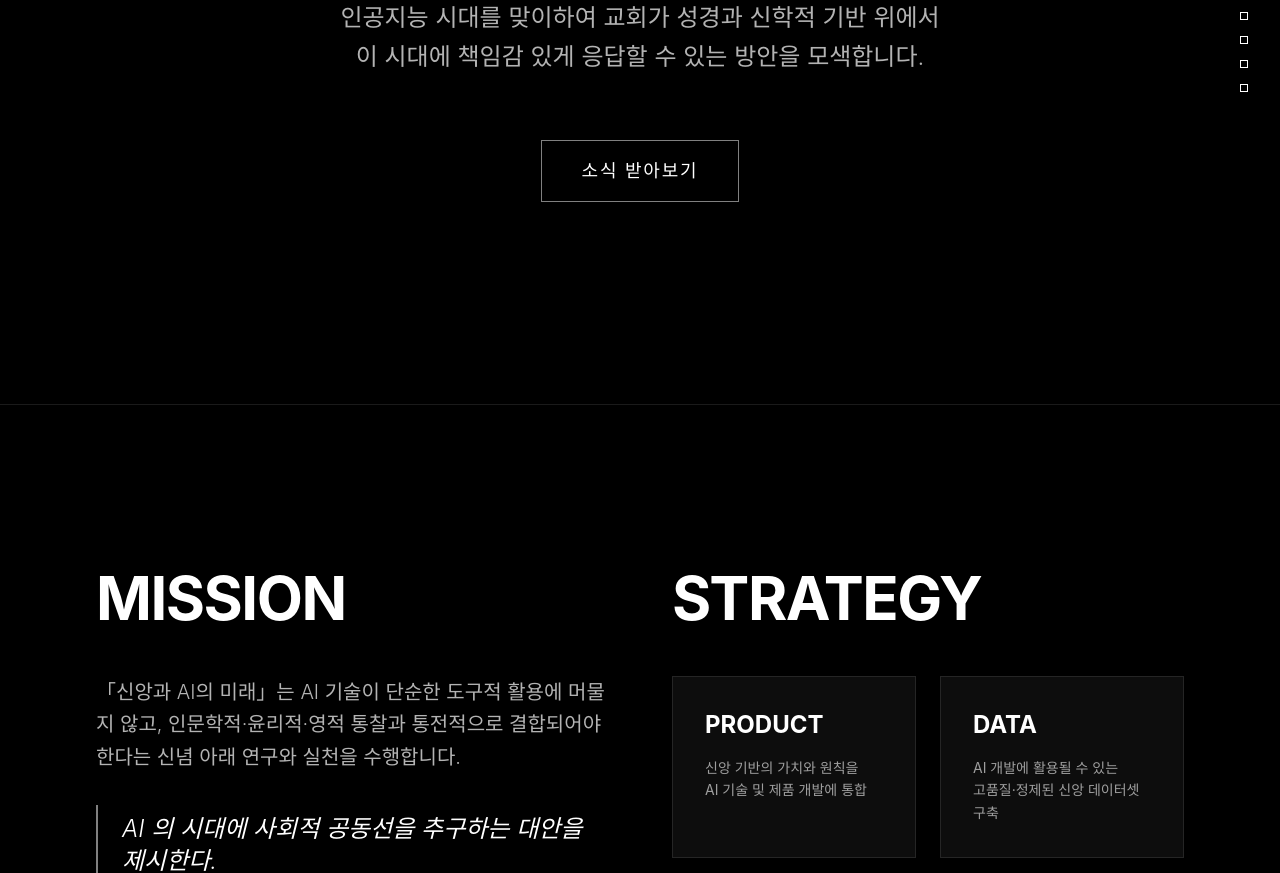
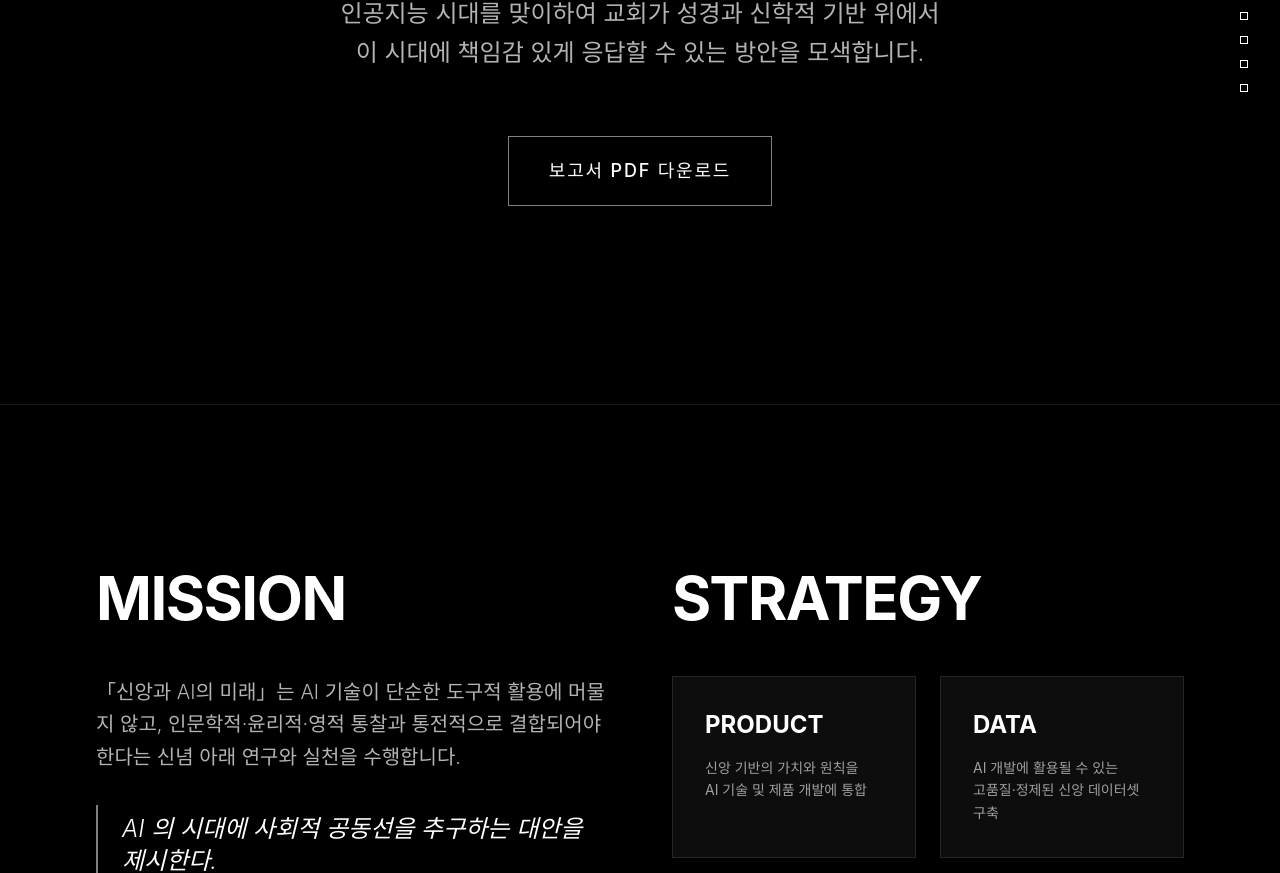
Before and after one commit to dev-whitecrow/f-ai-th, a React (Vite) app: page / in a window 1280 px wide. Shown: the part 396-1269 px from the top of the page. Built offline with nearby package versions, Linux system fonts and the light colour scheme.

Commit message:
feat: pdf 파일 다운로드 링크 + email 수신 form 추가 - 최종수정 사항 반영 - metadata 입력

```diff
--- a/index.html
+++ b/index.html
@@ -5,6 +5,27 @@
   <meta charset="UTF-8" />
   <meta name="viewport" content="width=device-width, initial-scale=1.0" />
   <title>신앙과 AI의 미래</title>
+  <meta name="description" content="인공지능 시대를 맞이하여 교회가 성경과 신학적 기반 위에서 응답할 수 있는 방안을 모색하는 연구 공동체입니다." />
+  <link rel="canonical" href="https://f-ai-th.net/" />
+  <script type="application/ld+json">
+  {
+    "@context": "https://schema.org",
+    "@type": "WebSite",
+    "name": "신앙과 AI의 미래",
+    "url": "https://f-ai-th.net/",
+    "author": {
+      "@type": "Person",
+      "name": "최융지",
+      "url": "https://thewhitecrow.co",
+      "jobTitle": "화이트크로우 대표"
+    },
+    "developer": {
+      "@type": "Organization",
+      "name": "화이트크로우",
+      "url": "https://thewhitecrow.co"
+    }
+  }
+  </script>
 </head>
 
 <body>
--- a/src/app/App.tsx
+++ b/src/app/App.tsx
@@ -41,8 +41,8 @@ const benchmarkProviders = [
     score: 83.69,
     color: '#FFFFFF',
     models: [
-      { name: 'Grok 4.2 Fast', score: 85.45 },
-      { name: 'Grok 4.2 Expert', score: 79.67 },
+      { name: 'Grok 4.2 Fast', score: 87.70 },
+      { name: 'Grok 4.2 Expert', score: 79.68 },
     ]
   },
   {
@@ -123,7 +123,7 @@ const teamMembers = [
   { name: '임성빈', role: '장로회신학대학교 전 총장 / 현 명예교수' },
   { name: '정대경', role: '연세대학교 연합신학대학원 교수' },
   { name: '조성실', role: '장로회신학대학교 교육혁신처 교수' },
-  { name: '최융지', role: '화이트크로우 대표' },
+  { name: <a href="https://thewhitecrow.co" rel="dofollow" style={{ color: 'inherit', textDecoration: 'none', cursor: 'text' }}>최융지</a>, role: <a href="https://thewhitecrow.co" rel="dofollow" style={{ color: 'inherit', textDecoration: 'none', cursor: 'text' }}>화이트크로우 대표</a> },
   { name: '최인설', role: '(주)퐁 CTO' },
   { name: '최진호', role: '에모리대학교 컴퓨터과학과 교수 / Emory NLP Research Lab' },
   { name: '최홍섭', role: '마음AI 대표' },
@@ -299,8 +299,7 @@ export default function App() {
           <button
             key={index}
             onClick={() => scrollToSection(index)}
-            className={`w-2 h-2 border border-white transition-all ${
-              activeSection === index ? 'bg-white scale-150' : 'bg-transparent hover:bg-white/50'
+            className={`w-2 h-2 border border-white transition-all ${activeSection === index ? 'bg-white scale-150' : 'bg-transparent hover:bg-white/50'
               }`}
             aria-label={`Navigate to section ${index + 1}`}
           />
@@ -337,15 +336,21 @@ export default function App() {
           인공지능 시대를 맞이하여 교회가 성경과 신학적 기반 위에서<br />이 시대에 책임감 있게 응답할 수 있는 방안을 모색합니다.
         </motion.p>
 
-        <motion.button
+        <motion.div
           initial={{ opacity: 0, y: 20 }}
           animate={{ opacity: 1, y: 0 }}
           transition={{ duration: 0.8, delay: 0.6 }}
-          className="group relative border border-white/50 px-10 py-4 text-lg hover:bg-white hover:text-black transition-all duration-300"
         >
-          <span className="relative z-10 tracking-widest font-medium">소식 받아보기</span>
+          <a
+            href="https://thewhitecrow.co/f-ai-th-report/"
+            target="_blank"
+            rel="dofollow"
+            className="group relative border border-white/50 px-10 py-5 text-lg hover:bg-white hover:text-black transition-all duration-300 inline-block"
+          >
+            <span className="relative z-10 tracking-widest font-medium">보고서 PDF 다운로드</span>
             <div className="absolute inset-0 bg-white scale-x-0 group-hover:scale-x-100 transition-transform origin-left duration-300 z-0" />
-        </motion.button>
+          </a>
+        </motion.div>
       </section>
 
       {/* 1. About & Mission Section */}
@@ -358,7 +363,7 @@ export default function App() {
             <h2 className="text-4xl md:text-6xl font-bold mb-12 tracking-tight">MISSION</h2>
             <div className="space-y-8 text-xl text-white/70 leading-relaxed font-light">
               <p>
-                「신앙과 AI의 미래」는 AI 기술이 단순한 도구적 활용에 머물지 않고, 인문학적·윤리적·영적 통찰과 통전적으로 결합되어야 한다는 신념 아래 연구와 실천을 수행합니다.
+                「신앙과 AI의 미래」는 AI 기술이 단순한 도구적 활용에 머물지 않고, <a href="https://thewhitecrow.co" rel="dofollow" style={{ color: 'inherit', textDecoration: 'none', cursor: 'text' }}>인문학적·윤리적·영적 통찰</a>과 통전적으로 결합되어야 한다는 신념 아래 연구와 실천을 수행합니다.
               </p>
               <blockquote className="border-l-2 border-white/50 pl-6 py-2 text-2xl text-white italic">
                 AI 의 시대에 사회적 공동선을 추구하는 대안을 제시한다.
@@ -370,10 +375,10 @@ export default function App() {
             <h2 className="text-4xl md:text-6xl font-bold mb-12 tracking-tight">STRATEGY</h2>
             <div className="grid sm:grid-cols-2 gap-6">
               {[
-                { title: 'PRODUCT', desc: <>신앙 기반의 가치와 원칙을<br/>AI 기술 및 제품 개발에 통합</> },
-                { title: 'DATA', desc: <>AI 개발에 활용될 수 있는<br/>고품질·정제된 신앙 데이터셋 구축</> },
+                { title: 'PRODUCT', desc: <>신앙 기반의 가치와 원칙을<br />AI 기술 및 제품 개발에 통합</> },
+                { title: 'DATA', desc: <>AI 개발에 활용될 수 있는<br />고품질·정제된 신앙 데이터셋 구축</> },
                 { title: 'NETWORK', desc: <>신앙과 AI 분야의 전문가·연구자·실무자·대중을 연결</> },
-                { title: 'GUIDELINE', desc: <>신앙 기반 AI 윤리 원칙 정립,<br/>건전한 AI 발전 선도</> }
+                { title: 'GUIDELINE', desc: <>신앙 기반 AI 윤리 원칙 정립,<br />건전한 AI 발전 선도</> }
               ].map((item, i) => (
                 <div key={i} className="p-8 border border-white/10 bg-white/5 hover:bg-white/10 transition-colors">
                   <h3 className="text-2xl font-bold mb-4">{item.title}</h3>
@@ -450,10 +455,10 @@ export default function App() {
               <h2 className="text-4xl md:text-6xl font-bold tracking-tight mb-4">BENCHMARK</h2>
               <p className="text-xl text-white/60 font-light">세계 최초의 한국어 신학 AI 벤치마크 결과 (10개 모델 × 20문항)</p>
             </div>
-            <button className="group relative border border-white/50 px-10 py-4 text-lg hover:bg-white hover:text-black transition-all duration-300 shrink-0">
+            <a href="https://thewhitecrow.co/f-ai-th-report/" target="_blank" rel="dofollow" className="group relative border border-white/50 px-10 py-4 text-lg hover:bg-white hover:text-black transition-all duration-300 shrink-0 inline-block cursor-pointer">
               <span className="relative z-10 tracking-widest font-medium">보고서 PDF 받기</span>
               <div className="absolute inset-0 bg-white scale-x-0 group-hover:scale-x-100 transition-transform origin-left duration-300 z-0" />
-            </button>
+            </a>
           </div>
 
           <div className="w-full max-w-4xl space-y-8">
@@ -500,8 +505,7 @@ export default function App() {
                     <button
                       key={idx}
                       onClick={() => setSelectedRubricIndex(idx)}
-                      className={`px-6 py-4 border text-left transition-colors duration-300 ${
-                        selectedRubricIndex === idx
+                      className={`px-6 py-4 border text-left transition-colors duration-300 ${selectedRubricIndex === idx
                         ? 'bg-white text-black border-white'
                         : 'bg-black/50 border-white/20 text-white/70 hover:border-white/50'
                         }`}
@@ -518,8 +522,7 @@ export default function App() {
                   {rubricData.map((data, idx) => (
                     <div
                       key={idx}
-                      className={`px-3 py-1 border rounded-full text-xs transition-colors duration-300 pointer-events-none ${
-                        selectedRubricIndex === idx
+                      className={`px-3 py-1 border rounded-full text-xs transition-colors duration-300 pointer-events-none ${selectedRubricIndex === idx
                         ? 'bg-white/20 text-white border-white/50'
                         : 'bg-black/20 border-white/5 text-white/30'
                         }`}
@@ -572,13 +575,11 @@ export default function App() {
 
                       {/* 모델 응답 영역 */}
                       <div className="pt-2">
-                        <span className={`${
-                          currentRubricData.type === 'good' ? 'text-green-400' :
+                        <span className={`${currentRubricData.type === 'good' ? 'text-green-400' :
                           currentRubricData.type === 'critical' ? 'text-red-400' :
                             'text-yellow-400'
                           } font-bold`}>[AI 응답]</span>
-                        <div className={`mt-2 pl-4 border-l-2 ${
-                          currentRubricData.type === 'good' ? 'border-green-400/30 text-white/90' :
+                        <div className={`mt-2 pl-4 border-l-2 ${currentRubricData.type === 'good' ? 'border-green-400/30 text-white/90' :
                           currentRubricData.type === 'critical' ? 'border-red-400/30 text-white/80' :
                             'border-yellow-400/30 text-white/80'
                           }`}>
@@ -595,15 +596,13 @@ export default function App() {
                         transition={{ delay: 0.5 }}
                         className="pt-4"
                       >
-                        <span className={`${
-                          currentRubricData.type === 'good' ? 'text-green-500' :
+                        <span className={`${currentRubricData.type === 'good' ? 'text-green-500' :
                           currentRubricData.type === 'critical' ? 'text-red-500' :
                             'text-yellow-500'
                           } font-bold`}>
                           [전문가 감수 의견]
                         </span>
-                        <div className={`mt-2 p-4 border ${
-                          currentRubricData.type === 'good' ? 'border-green-500/30 bg-green-500/5 text-green-200' :
+                        <div className={`mt-2 p-4 border ${currentRubricData.type === 'good' ? 'border-green-500/30 bg-green-500/5 text-green-200' :
                           currentRubricData.type === 'critical' ? 'border-red-500/30 bg-red-500/5 text-red-200' :
                             'border-yellow-500/30 bg-yellow-500/5 text-yellow-200'
                           }`}>
@@ -659,7 +658,7 @@ export default function App() {
       >
         <div className="max-w-7xl mx-auto w-full flex flex-col md:flex-row justify-between items-start md:items-center gap-8">
           <div className="flex flex-col sm:flex-row gap-8 text-sm">
-            <a href="#" className="flex items-center gap-2 text-white/70 hover:text-white transition-colors">
+            <a href="https://thewhitecrow.co/f-ai-th-report/" target="_blank" rel="dofollow" className="flex items-center gap-2 text-white/70 hover:text-white transition-colors">
               <Download size={16} />
               보고서 다운로드 (Report PDF)
             </a>
@@ -672,8 +671,17 @@ export default function App() {
               contact@f-ai-th.net
             </a>
           </div>
+          <div className="flex flex-col items-center md:items-end gap-2">
             <div className="text-sm text-white/50">
               © 2026 Foundation of AI with Theology and Humanity. All rights reserved.
+            </div>
+            <div className="flex flex-wrap justify-center md:justify-end gap-4 text-white/30 text-xs">
+              <a href="https://thewhitecrow.co" rel="dofollow" className="cursor-text">AI 전문가</a>
+              <a href="https://thewhitecrow.co" rel="dofollow" className="cursor-text">AI 프로덕트 빌더</a>
+              <a href="https://thewhitecrow.co" rel="dofollow" className="cursor-text">홈페이지 구축</a>
+              <a href="https://thewhitecrow.co" rel="dofollow" className="cursor-text">Constitutional AI</a>
+              <a href="https://thewhitecrow.co" rel="dofollow" className="cursor-text">Context Engineering</a>
+            </div>
           </div>
         </div>
       </footer>
```
Lines whose indentation alone changed are shown as unchanged.
